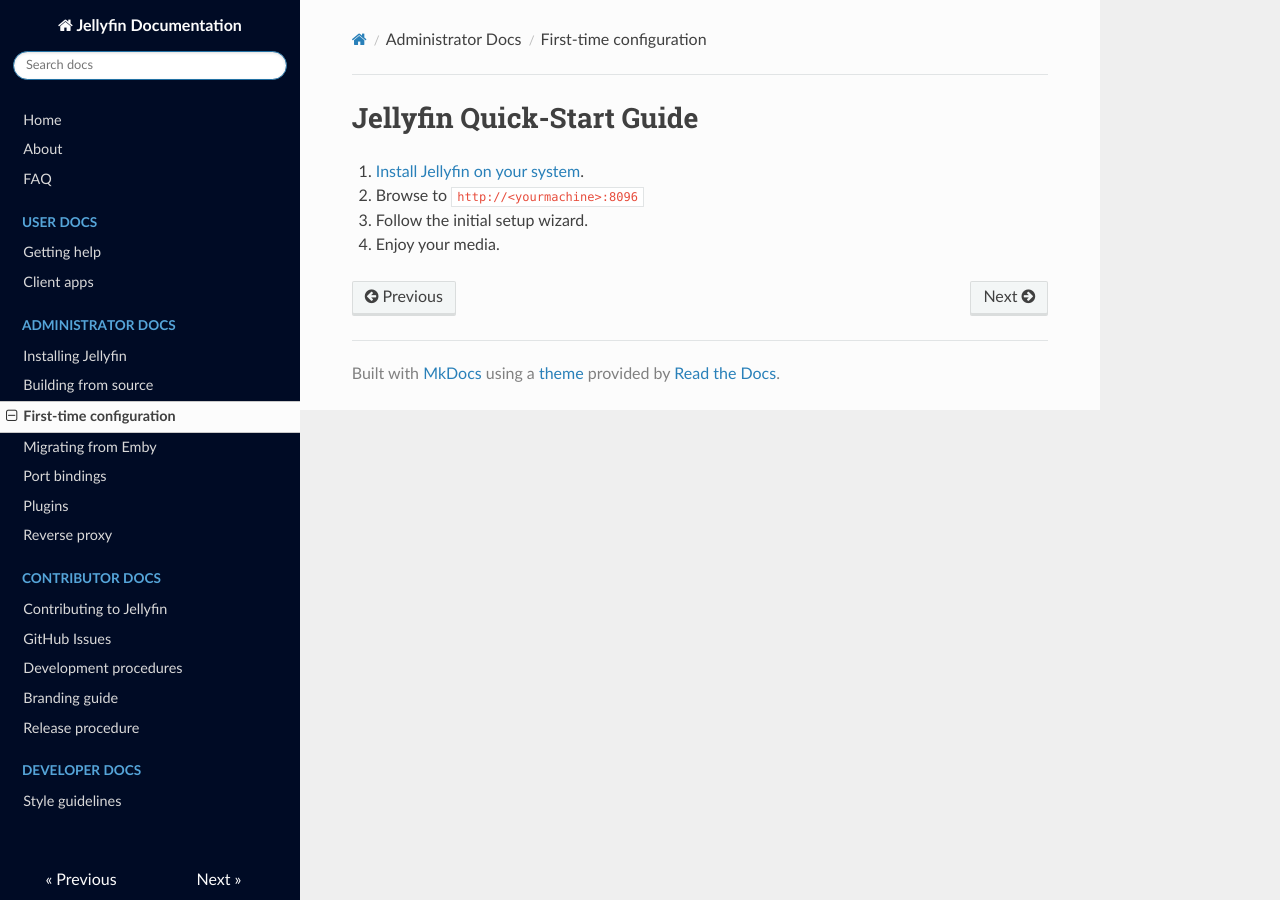
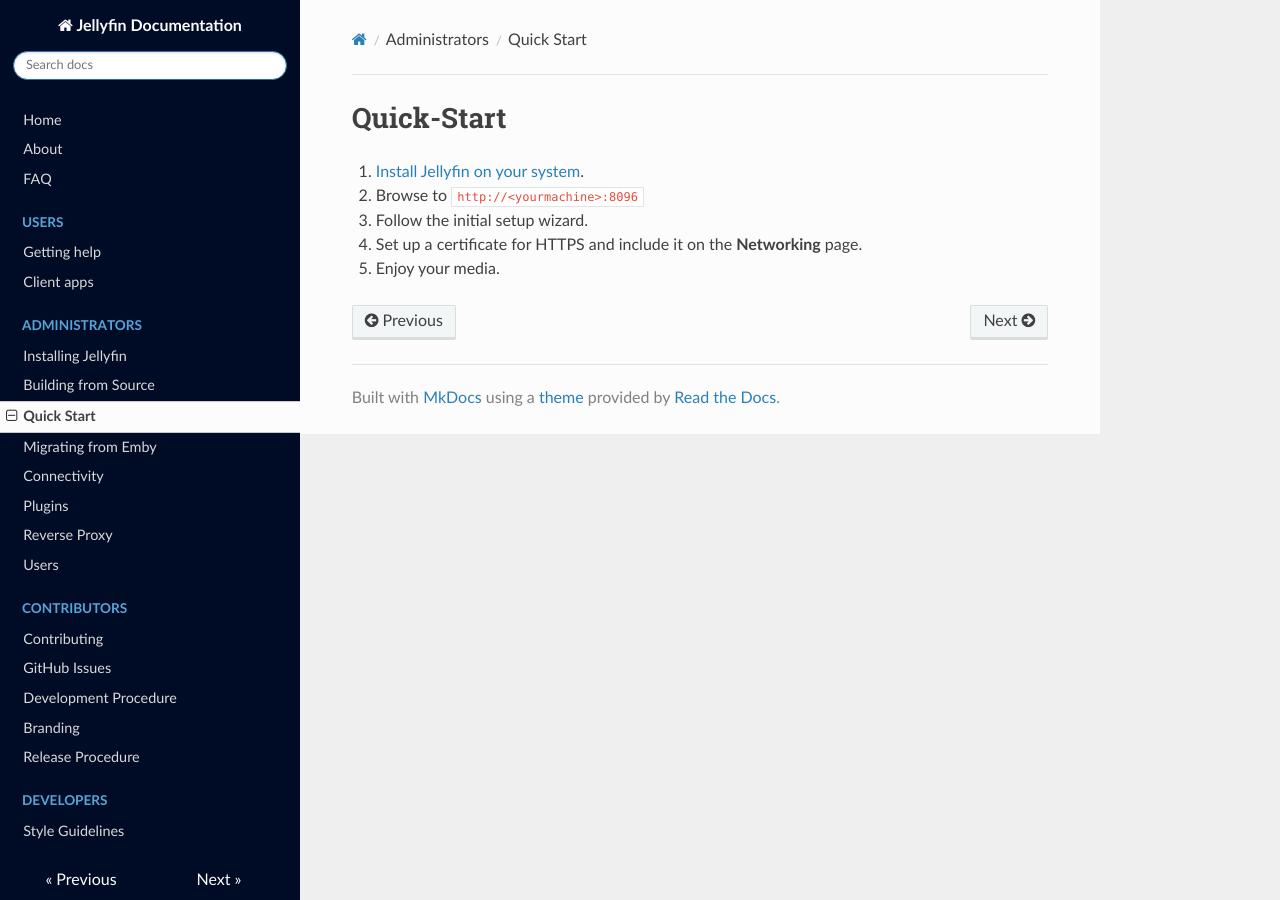
Before and after one commit to jellyfin-archive/jellyfin-docs, an MkDocs documentation site: the page built from docs/administrator-docs/quick-start.md, in a window 1280 px wide. Built offline with MkDocs 1.6.1, drawn with Linux system fonts in a browser that asks for light colours; nearby versions of some CDN libraries; old or Windows-style settings are respelled for this version of MkDocs.

Commit message:
small adjustments to the structure

```diff
--- a/docs/administrator-docs/first-time.md
+++ b/docs/administrator-docs/quick-start.md
@@ -1,4 +1,4 @@
-# Jellyfin Quick-Start Guide
+# Quick-Start
 
 1. [Install Jellyfin on your system](/administrator-docs/installing).
 
@@ -6,4 +6,6 @@
 
 1. Follow the initial setup wizard.
 
+1. Set up a certificate for HTTPS and include it on the **Networking** page.
+
 1. Enjoy your media.
--- a/mkdocs.yml
+++ b/mkdocs.yml
@@ -7,24 +7,25 @@ pages:
   - Home: 'index.md'
   - About: 'about.md'
   - FAQ: 'faq.md'
-  - User Docs:
+  - Users:
     - Getting help: 'user-docs/getting-help.md'
     - Client apps: 'user-docs/apps.md'
-  - Administrator Docs:
+  - Administrators:
     - Installing Jellyfin: 'administrator-docs/installing.md'
-    - Building from source: 'administrator-docs/building.md'
-    - First-time configuration: 'administrator-docs/first-time.md'
+    - Building from Source: 'administrator-docs/building.md'
+    - Quick Start: 'administrator-docs/quick-start.md'
     - Migrating from Emby: 'administrator-docs/migrate-from-emby.md'
-    - Port bindings: 'administrator-docs/port-bindings.md'
+    - Connectivity: 'administrator-docs/connectivity.md'
     - Plugins: 'administrator-docs/plugins.md'
-    - Reverse proxy: 'administrator-docs/reverse-proxy.md'
-  - Contributor Docs:
-    - Contributing to Jellyfin: 'contributor-docs/contributing.md'
+    - Reverse Proxy: 'administrator-docs/reverse-proxy.md'
+    - Users: 'administrator-docs/users.md'
+  - Contributors:
+    - Contributing: 'contributor-docs/contributing.md'
     - GitHub Issues: 'contributor-docs/issues.md'
-    - Development procedures: 'contributor-docs/contributing-code.md'
-    - Branding guide: 'contributor-docs/branding-guide.md'
-    - Release procedure: 'contributor-docs/release-procedure.md'
-  - Developer Docs:
-    - Style guidelines: 'developer-docs/coding-style.md'
+    - Development Procedure: 'contributor-docs/contributing-code.md'
+    - Branding: 'contributor-docs/branding-guide.md'
+    - Release Procedure: 'contributor-docs/release-procedure.md'
+  - Developers:
+    - Style Guidelines: 'developer-docs/coding-style.md'
 extra_css:
   - static/overrides.css
```
